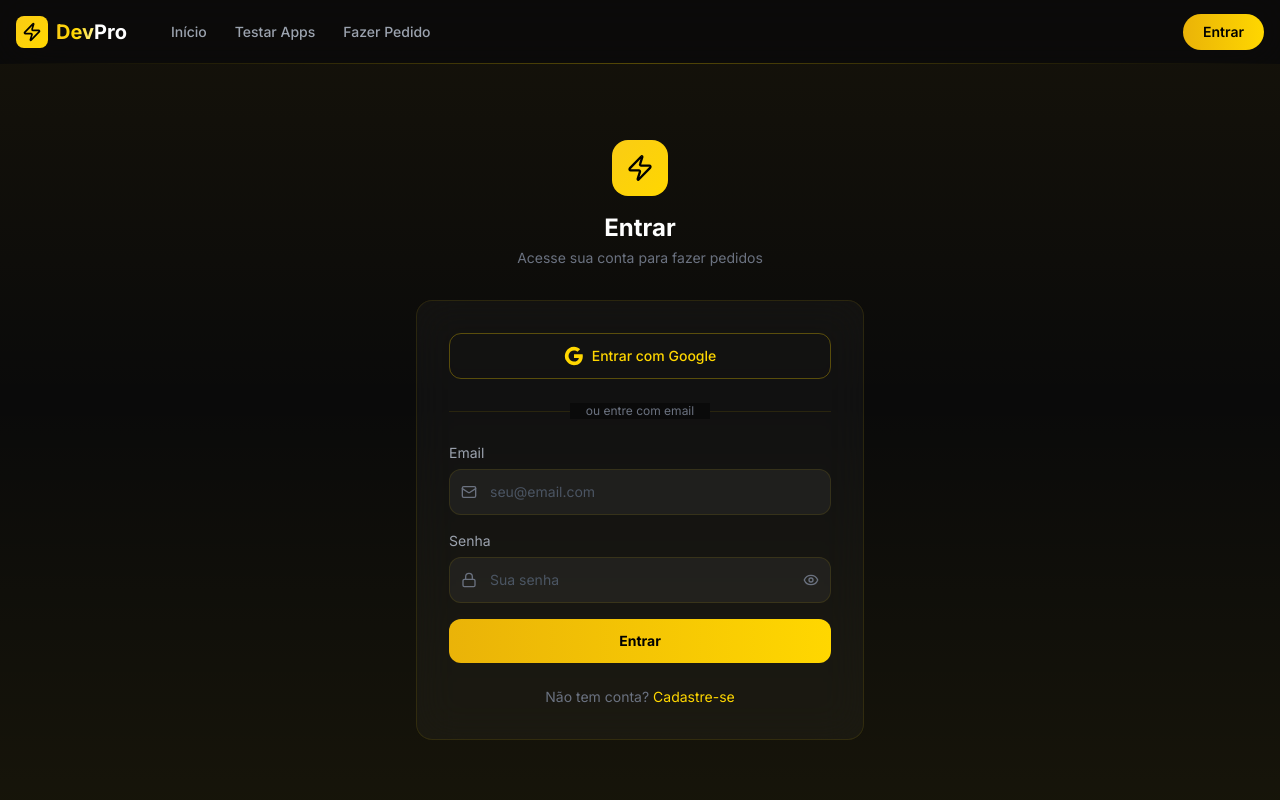
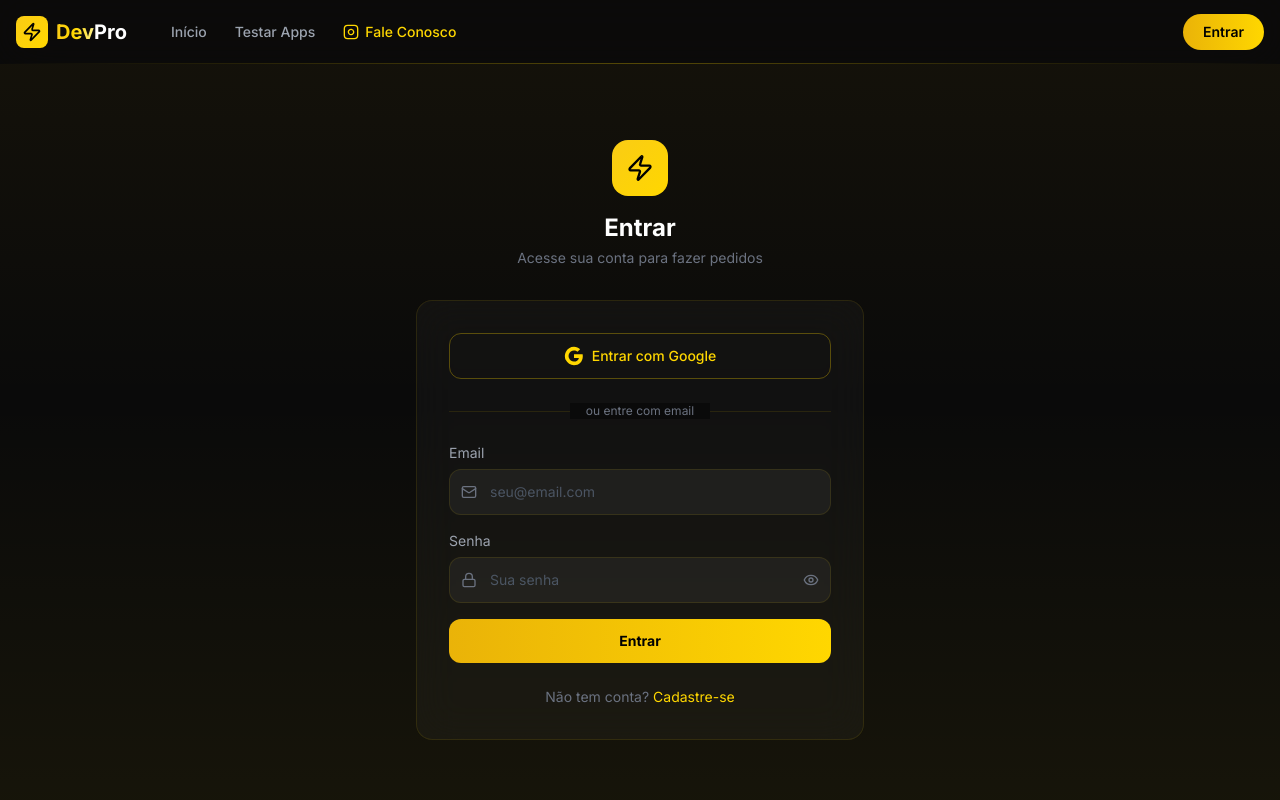
Before and after one commit to jmcraftgamer/Meu-Portofolio, a React (Vite) app in the folder portfolio/: page /login in a window 1280 px wide. Shown: the top 800 px of the page. Built offline with nearby package versions, Linux system fonts and the light colour scheme.

Commit message:
feat: oculta pedidos/admin, substitui por link Instagram

```diff
--- a/portfolio/src/components/Header.tsx
+++ b/portfolio/src/components/Header.tsx
@@ -31,15 +31,11 @@
           <nav className="hidden md:flex items-center gap-1">
             <Link to="/" className="px-3 py-2 text-gray-400 hover:text-gold transition-colors text-sm font-medium rounded-lg hover:bg-white/5">Início</Link>
             <Link to="/testar" className="px-3 py-2 text-gray-400 hover:text-gold transition-colors text-sm font-medium rounded-lg hover:bg-white/5">Testar Apps</Link>
-            <Link to="/order" className="px-3 py-2 text-gray-400 hover:text-gold transition-colors text-sm font-medium rounded-lg hover:bg-white/5">Fazer Pedido</Link>
-            {user && (
-              <Link to="/meus-pedidos" className="px-3 py-2 text-gray-400 hover:text-gold transition-colors text-sm font-medium rounded-lg hover:bg-white/5">Meus Pedidos</Link>
-            )}
-            {user?.isAdmin && (
-              <Link to="/admin" className="px-3 py-2 text-gold hover:text-yellow-300 transition-colors text-sm font-medium rounded-lg hover:bg-white/5 flex items-center gap-1">
-                <Shield className="w-3.5 h-3.5" /> Admin
-              </Link>
-            )}
+            <a href="https://www.instagram.com/devpro737/" target="_blank" rel="noopener noreferrer"
+              className="px-3 py-2 text-gold hover:text-yellow-300 transition-colors text-sm font-medium rounded-lg hover:bg-white/5 flex items-center gap-1.5">
+              <svg className="w-4 h-4" viewBox="0 0 24 24" fill="none" stroke="currentColor" strokeWidth="2"><rect x="2" y="2" width="20" height="20" rx="5" ry="5"/><path d="M16 11.37A4 4 0 1 1 12.63 8 4 4 0 0 1 16 11.37z"/><line x1="17.5" y1="6.5" x2="17.51" y2="6.5"/></svg>
+              Fale Conosco
+            </a>
           </nav>
         </div>
 
@@ -71,13 +67,11 @@
           <div className="px-4 py-4 space-y-2">
             <Link to="/" className="block px-3 py-2 text-gray-400 hover:text-gold rounded-lg hover:bg-white/5" onClick={() => setMobileOpen(false)}>Início</Link>
             <Link to="/testar" className="block px-3 py-2 text-gray-400 hover:text-gold rounded-lg hover:bg-white/5" onClick={() => setMobileOpen(false)}>Testar Apps</Link>
-            <Link to="/order" className="block px-3 py-2 text-gray-400 hover:text-gold rounded-lg hover:bg-white/5" onClick={() => setMobileOpen(false)}>Fazer Pedido</Link>
-            {user && (
-              <Link to="/meus-pedidos" className="block px-3 py-2 text-gray-400 hover:text-gold rounded-lg hover:bg-white/5" onClick={() => setMobileOpen(false)}>Meus Pedidos</Link>
-            )}
-            {user?.isAdmin && (
-              <Link to="/admin" className="block px-3 py-2 text-gold rounded-lg" onClick={() => setMobileOpen(false)}>Painel Admin</Link>
-            )}
+            <a href="https://www.instagram.com/devpro737/" target="_blank" rel="noopener noreferrer"
+              className="block px-3 py-2 text-gold rounded-lg hover:bg-white/5 flex items-center gap-2" onClick={() => setMobileOpen(false)}>
+              <svg className="w-4 h-4" viewBox="0 0 24 24" fill="none" stroke="currentColor" strokeWidth="2"><rect x="2" y="2" width="20" height="20" rx="5" ry="5"/><path d="M16 11.37A4 4 0 1 1 12.63 8 4 4 0 0 1 16 11.37z"/><line x1="17.5" y1="6.5" x2="17.51" y2="6.5"/></svg>
+              Fale Conosco
+            </a>
             <div className="border-t border-gold/10 pt-2 mt-2">
               {user ? (
                 <button onClick={() => { handleLogout(); setMobileOpen(false); }} className="block w-full text-left px-3 py-2 text-red-400 rounded-lg hover:bg-white/5">Sair</button>
--- a/portfolio/src/pages/Home.tsx
+++ b/portfolio/src/pages/Home.tsx
@@ -48,10 +48,11 @@
                 <span className="text-gold font-semibold"> ser a melhor da sua região</span>.
               </p>
               <div className="flex flex-wrap gap-4">
-                <Link to="/order" className="group px-8 py-4 bg-gradient-to-r from-yellow-500 to-gold text-black font-bold rounded-xl text-lg hover:shadow-lg hover:shadow-gold/20 transition-all flex items-center gap-2">
-                  Fazer um Pedido
+                <a href="https://www.instagram.com/devpro737/" target="_blank" rel="noopener noreferrer"
+                  className="group px-8 py-4 bg-gradient-to-r from-yellow-500 to-gold text-black font-bold rounded-xl text-lg hover:shadow-lg hover:shadow-gold/20 transition-all flex items-center gap-2">
+                  Fale Conosco
                   <ArrowRight className="w-5 h-5 group-hover:translate-x-1 transition-transform" />
-                </Link>
+                </a>
                 <Link to="/testar" className="group px-8 py-4 border border-gold/30 text-gold font-bold rounded-xl text-lg hover:bg-gold/10 transition-all flex items-center gap-2">
                   Testar Apps
                   <Smartphone className="w-5 h-5 group-hover:scale-110 transition-transform" />
@@ -244,15 +245,15 @@
                       </li>
                     ))}
                   </ul>
-                  <Link to="/order"
+                  <a href="https://www.instagram.com/devpro737/" target="_blank" rel="noopener noreferrer"
                     className={`block w-full py-3 rounded-xl text-center font-bold transition-all ${
                       plan.popular
                         ? 'bg-gradient-to-r from-yellow-500 to-gold text-black hover:shadow-lg hover:shadow-gold/20'
                         : 'border border-gold/30 text-gold hover:bg-gold/10'
                     }`}
                   >
-                    Contratar Agora
-                  </Link>
+                    Fale Conosco
+                  </a>
                 </div>
               </motion.div>
             ))}
@@ -322,10 +323,11 @@
               para seus clientes. <span className="text-gold font-semibold">Venda mais, cresça mais, seja mais.</span>
             </p>
             <div className="flex flex-wrap justify-center gap-4">
-              <Link to="/order" className="group px-8 py-4 bg-gradient-to-r from-yellow-500 to-gold text-black font-bold rounded-xl text-lg hover:shadow-lg hover:shadow-gold/20 transition-all flex items-center gap-2">
-                Fazer Pedido Agora
+              <a href="https://www.instagram.com/devpro737/" target="_blank" rel="noopener noreferrer"
+                className="group px-8 py-4 bg-gradient-to-r from-yellow-500 to-gold text-black font-bold rounded-xl text-lg hover:shadow-lg hover:shadow-gold/20 transition-all flex items-center gap-2">
+                Fale Conosco
                 <ArrowRight className="w-5 h-5 group-hover:translate-x-1 transition-transform" />
-              </Link>
+              </a>
               <Link to="/testar" className="group px-8 py-4 border border-gold/30 text-gold font-bold rounded-xl text-lg hover:bg-gold/10 transition-all flex items-center gap-2">
                 Testar Gratuitamente
               </Link>
```
